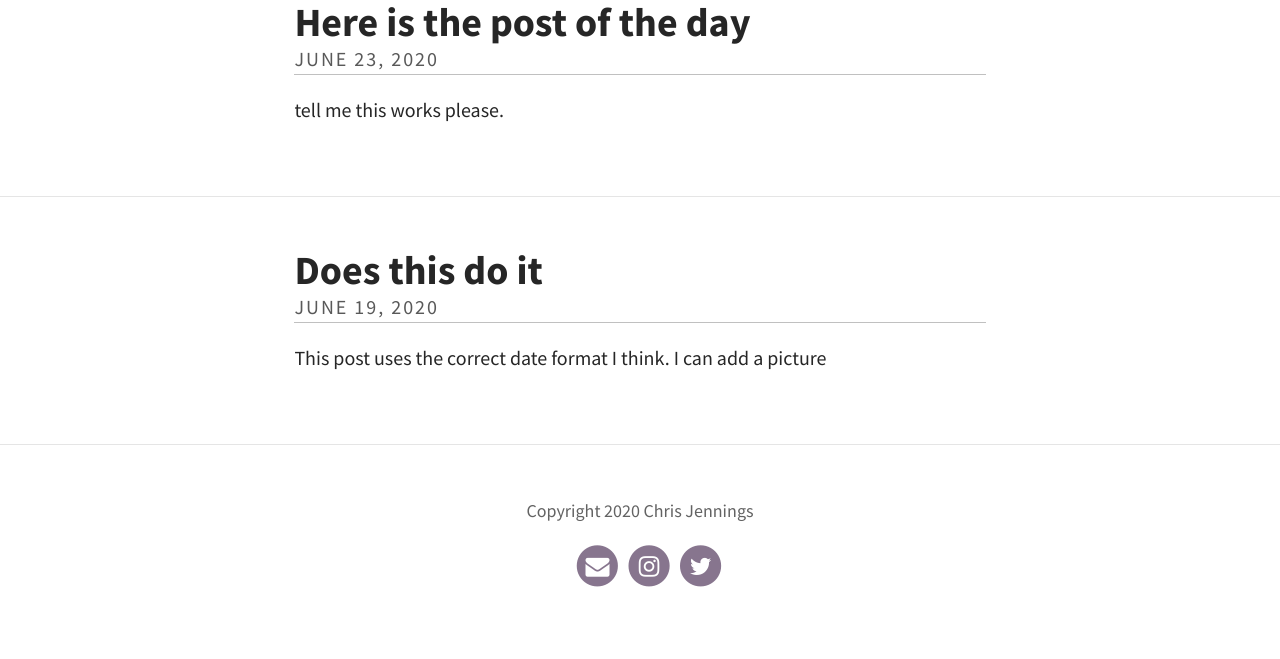
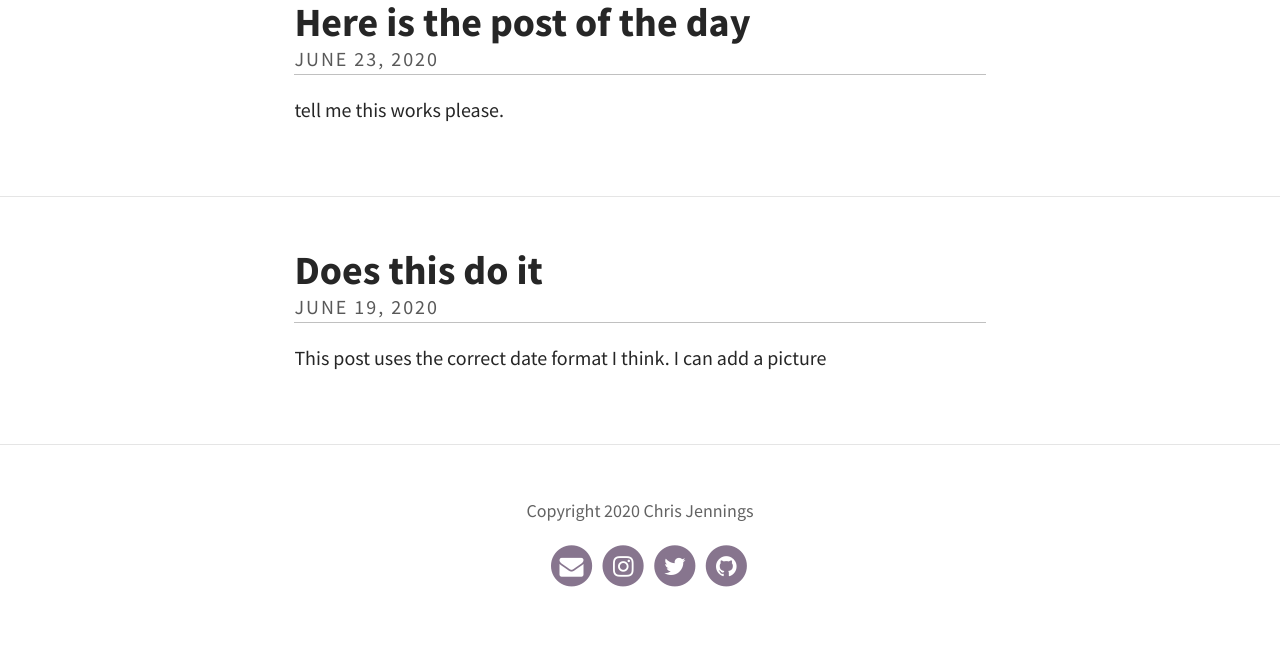
Before and after one commit to eyescroll/eyescroll.github.io, a Jekyll site: the page built from index.html, in a window 1280 px wide. Shown: the part 4047-4706 px from the top of the page. Built offline with Jekyll 4.4.1, drawn with Linux system fonts in a browser that asks for light colours; the list of posts is cut into pages by our own code.

Commit message:
added github icon

```diff
--- a/_data/social.yml
+++ b/_data/social.yml
@@ -9,3 +9,4 @@ twitter: pageboy
 pinterest: null
 tumblr: null
 linkedin: null
+github: eyescroll/eyescroll.github.io
--- a/_includes/icons.html
+++ b/_includes/icons.html
@@ -118,3 +118,15 @@
 	</a>
 </li>
 {%- endif -%}
+
+
+{%- if site.data.social.github -%}
+<li>
+	<a href="https://github.com/{{ site.data.social.github }}" title="Check out the code on GitHub">
+		<span class="fa-stack fa-lg">
+            <i class="fa fa-circle fa-stack-2x"></i>
+						<i class="fa fa-github fa-stack-1x fa-inverse"></i>
+        </span>
+	</a>
+</li>
+{%- endif -%}
--- a/admin/config.yml
+++ b/admin/config.yml
@@ -184,6 +184,11 @@ collections:
             widget: "string"
             pattern: ['@', 'Must be a valid email address']
             required: false
+          - label: "GitHub"
+            name: "GitHub"
+            widget: "string"
+            required: false
+            hint: "Put your Github repo in here and then people can see your code. You just need the username and repo name like this  `username/myrepo`"
 
       - label: "Turn on some share buttons"
         name: "share_buttons"
```
